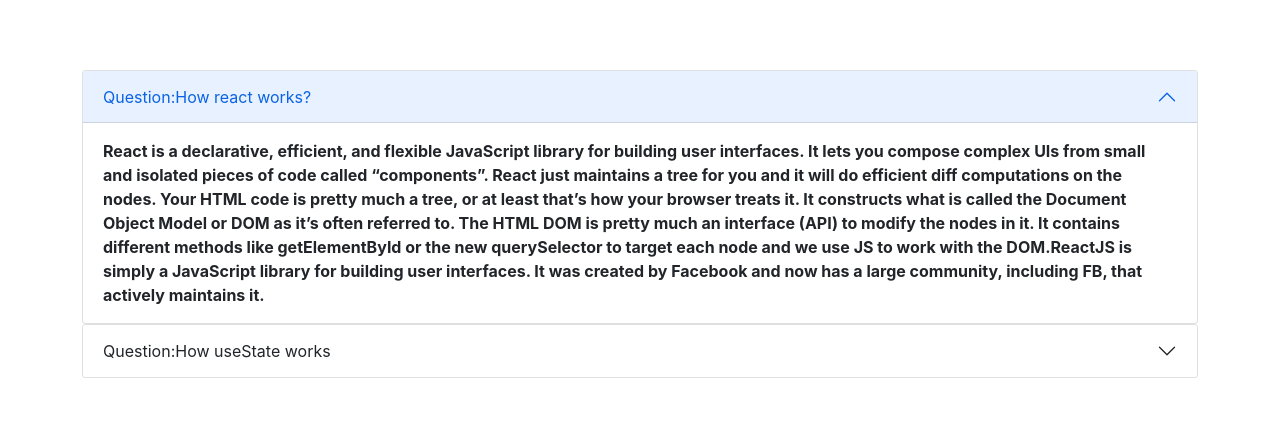
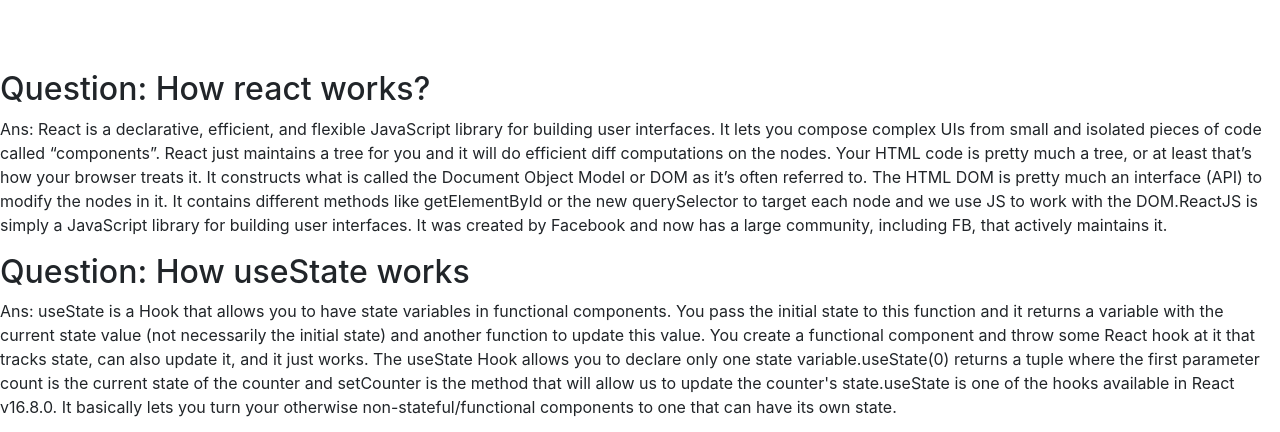
Before and after one commit to Jahanara-juma1/lucky-one, a React (Create React App) app: page / in a window 1280 px wide. Shown: the part 1833-2265 px from the top of the page. Before the commit the page ends 2211 px from the top, so only its background shows below. Built offline with nearby package versions, Linux system fonts and the light colour scheme.

Commit message:
question part addad

```diff
--- a/public/index.html
+++ b/public/index.html
@@ -47,38 +47,7 @@
     <!-- bootstrap js link -->
 
 
-<!-- Question part -->
-<div class="accordion container" id="accordionPanelsStayOpenExample">
-  <div class="accordion-item">
-    <h2 class="accordion-header" id="panelsStayOpen-headingOne">
-      <button class="accordion-button" type="button" data-bs-toggle="collapse" data-bs-target="#panelsStayOpen-collapseOne" aria-expanded="true" aria-controls="panelsStayOpen-collapseOne">
-        Question:How react works?
-      </button>
-    </h2>
-    <div id="panelsStayOpen-collapseOne" class="accordion-collapse collapse show" aria-labelledby="panelsStayOpen-headingOne">
-      <div class="accordion-body">
-        <strong>React is a declarative, efficient, and flexible JavaScript library for building user interfaces. It lets you compose complex UIs from small and isolated pieces of code called “components”.
-          React just maintains a tree for you and it will do efficient diff computations on the nodes. Your HTML code is pretty much a tree, or at least that’s how your browser treats it. It constructs what is called the Document Object Model or DOM as it’s often referred to.
-          The HTML DOM is pretty much an interface (API) to modify the nodes in it. It contains different methods like getElementById or the new querySelector to target each node and we use JS to work with the DOM.ReactJS is simply a JavaScript library for building user interfaces. It was created by Facebook and now has a large community, including FB, that actively maintains it.
-      </div>
-    </div>
-  </div>
 
-  <div class="accordion-item">
-    <h2 class="accordion-header" id="panelsStayOpen-headingThree">
-      <button class="accordion-button collapsed" type="button" data-bs-toggle="collapse" data-bs-target="#panelsStayOpen-collapseThree" aria-expanded="false" aria-controls="panelsStayOpen-collapseThree">
-        Question:How useState works
-      </button>
-    </h2>
-    <div id="panelsStayOpen-collapseThree" class="accordion-collapse collapse" aria-labelledby="panelsStayOpen-headingThree">
-      <div class="accordion-body">
-         <strong>useState is a Hook that allows you to have state variables in functional components. You pass the initial state to this function and it returns a variable with the current state value (not necessarily the initial state) and another function to update this value.
-You create a functional component and throw some React hook at it that tracks state, can also update it, and it just works.
-The useState Hook allows you to declare only one state variable.useState(0) returns a tuple where the first parameter count is the current state of the counter and setCounter is the method that will allow us to update the counter's state.useState is one of the hooks available in React v16.8.0. It basically lets you turn your otherwise non-stateful/functional components to one that can have its own state.
-      </div>
-    </div>
-  </div>
-</div>
     <script src="https://cdn.jsdelivr.net/npm/bootstrap@5.1.3/dist/js/bootstrap.bundle.min.js" integrity="sha384-ka7Sk0Gln4gmtz2MlQnikT1wXgYsOg+OMhuP+IlRH9sENBO0LRn5q+8nbTov4+1p" crossorigin="anonymous"></script>
   </body>
 </html>
--- a/src/App.js
+++ b/src/App.js
@@ -1,6 +1,7 @@
 import './App.css';
 
 import Header from './components/Header/Header';
+import Question from './components/Question/Question';
 import Shop from './components/Shop/Shop';
 
 
@@ -9,6 +10,7 @@
     <div>
     <Header></Header>
     <Shop></Shop>
+    <Question></Question>
     </div>
   );
 }
--- /dev/null
+++ b/src/components/Question/Question.js
@@ -0,0 +1,19 @@
+import React from 'react';
+
+const Question = () => {
+    return (
+        <div>
+            <h2>Question: How react works?</h2>
+            <p>Ans: React is a declarative, efficient, and flexible JavaScript library for building user interfaces. It lets you compose complex UIs from small and isolated pieces of code called “components”.
+          React just maintains a tree for you and it will do efficient diff computations on the nodes. Your HTML code is pretty much a tree, or at least that’s how your browser treats it. It constructs what is called the Document Object Model or DOM as it’s often referred to.
+          The HTML DOM is pretty much an interface (API) to modify the nodes in it. It contains different methods like getElementById or the new querySelector to target each node and we use JS to work with the DOM.ReactJS is simply a JavaScript library for building user interfaces. It was created by Facebook and now has a large community, including FB, that actively maintains it.</p>
+
+          <h2>Question: How useState works</h2>
+          <p>Ans: useState is a Hook that allows you to have state variables in functional components. You pass the initial state to this function and it returns a variable with the current state value (not necessarily the initial state) and another function to update this value.
+You create a functional component and throw some React hook at it that tracks state, can also update it, and it just works.
+The useState Hook allows you to declare only one state variable.useState(0) returns a tuple where the first parameter count is the current state of the counter and setCounter is the method that will allow us to update the counter's state.useState is one of the hooks available in React v16.8.0. It basically lets you turn your otherwise non-stateful/functional components to one that can have its own state.</p>
+        </div>
+    );
+};
+
+export default Question;
--- a/src/components/Shop/Shop.js
+++ b/src/components/Shop/Shop.js
@@ -1,4 +1,4 @@
-// import { faCartShopping } from '@fortawesome/free-solid-svg-icons';
+
 import React, { useEffect, useState } from 'react';
 import Cart from '../Cart/Cart';
 import Product from '../Product/Product';
```
Also changed, not shown: src/components/Question/Question.css (added), 1 other file (tests, documents, lock files or other folders).
